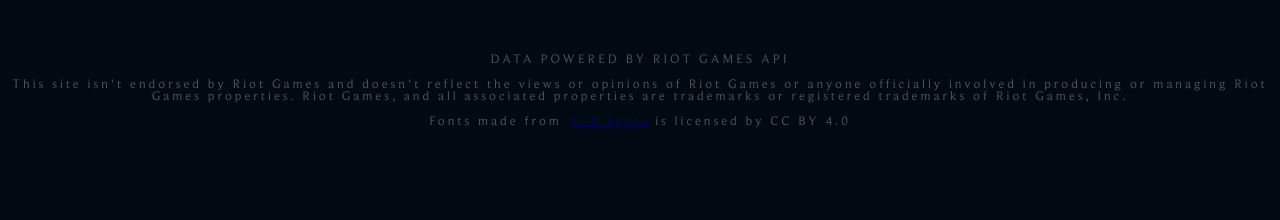
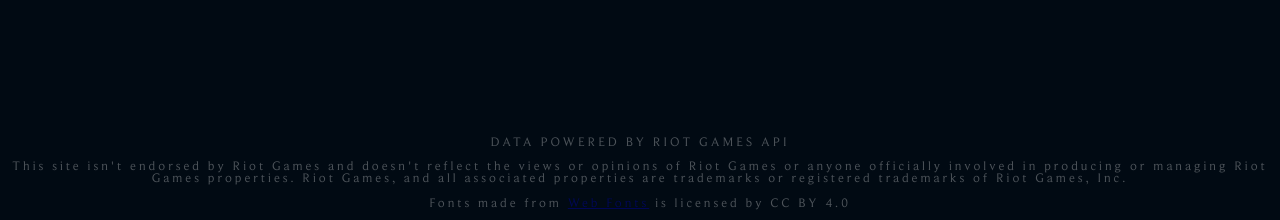
Before and after one commit to yevhenyakubets/TFT_radiant_ornn_stats, a React app in the folder frontend/: page / in a window 1280 px wide. Shown: the part 577-797 px from the top of the page. Built offline with nearby package versions, Linux system fonts and the light colour scheme; no server answers; the HTML template or start-up script is replaced by a standard one.

Commit message:
fix: add new wrapper for entirety of homepage to correctly fit height

```diff
--- a/frontend/src/App.jsx
+++ b/frontend/src/App.jsx
@@ -7,7 +7,7 @@ import ChampionsListPage from "./pages/ChampionListPage";
 import ItemPage from "./pages/ItemPage";
 import ItemListPage from "./pages/ItemListPage";
 import ScrollToTop from "./components/scrollToTop";
-import "./styles/App.css"
+import "./styles/App.css";
 
 function PageLayout() {
   return (
@@ -25,7 +25,15 @@ function App() {
       <ScrollToTop />
 
       <Routes>
-        <Route path="/" element={<><HomePage /><Footer /></>} />
+        <Route
+          path="/"
+          element={
+            <div className="home-layout-wrapper">
+              <HomePage />
+              <Footer />
+            </div>
+          }
+        />
 
         <Route element={<PageLayout />}>
           <Route path="/champions" element={<ChampionsListPage />} />
@@ -36,7 +44,15 @@ function App() {
           <Route path="/artifacts" element={<ItemListPage />} />
         </Route>
 
-        <Route path="*" element={<><HomePage /><Footer /></>} />
+        <Route
+          path="*"
+          element={
+            <div className="home-layout-wrapper">
+              <HomePage />
+              <Footer />
+            </div>
+          }
+        />
       </Routes>
     </>
   );
--- a/frontend/src/styles/App.css
+++ b/frontend/src/styles/App.css
@@ -122,3 +122,11 @@ TFTShadowItemBonus {
   color: #d156ff;
   text-shadow: 0 0 5px rgba(209, 86, 255, 0.4);
 }
+
+.home-layout-wrapper {
+  display: grid;
+  grid-template-rows: 1fr auto;
+  min-height: 100vh;
+  min-height: 100dvh;
+  background-color: rgb(1, 10, 19);
+}
```
